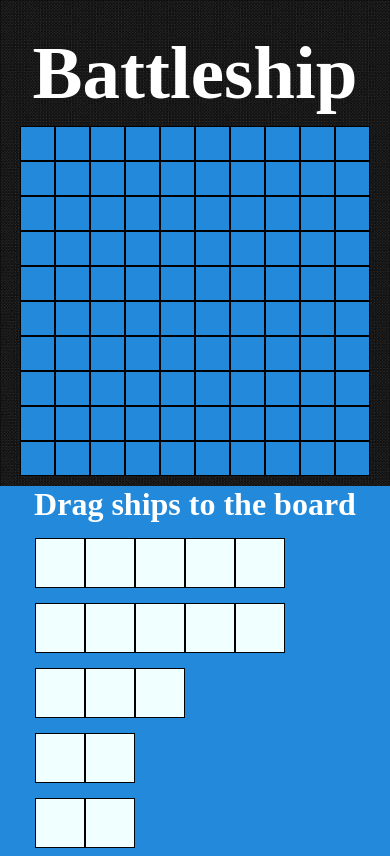
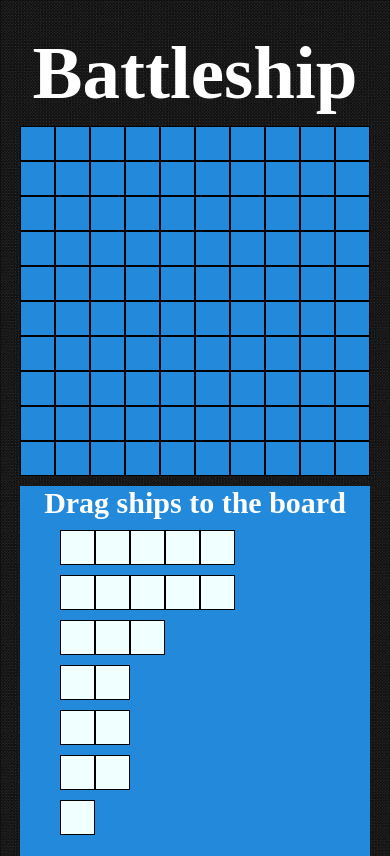
Before and after one commit to Pafestivo/battleship, a website built with webpack: page dist/index.html in a window 390 px wide. Shown: the top 856 px of the page. Built offline with Linux system fonts and the light colour scheme.

Commit message:
Make responsive

```diff
--- a/src/styles/media-queries.css
+++ b/src/styles/media-queries.css
@@ -42,4 +42,32 @@
     font-size: 27px;
     color: #FFF;
   }
+
+  .ship-list {
+    width: 350px;
+    height: 370px;
+    row-gap: 10px;
+  }
+
+  .ship-list h1 {
+    font-size: 30px;
+    text-align: center;
+  }
+
+  .square {
+    width: 35px;
+    height: 35px;
+    border: 1px solid black;
+    background-color: azure;
+  }
+
+  .ships-container-vertical {
+    column-gap: 30px;
+    row-gap: 10px;
+  }
+
+  .ships-container-horizontal {
+    flex-direction: column;
+    row-gap: 10px;
+  }
 }
--- a/src/styles/ship-list.css
+++ b/src/styles/ship-list.css
@@ -15,7 +15,6 @@
   width: 400px;
   height: 500px;
   row-gap: 15px;
-
 }
 
 .ships-container-vertical {
```
Also changed, not shown: dist/main.js.
